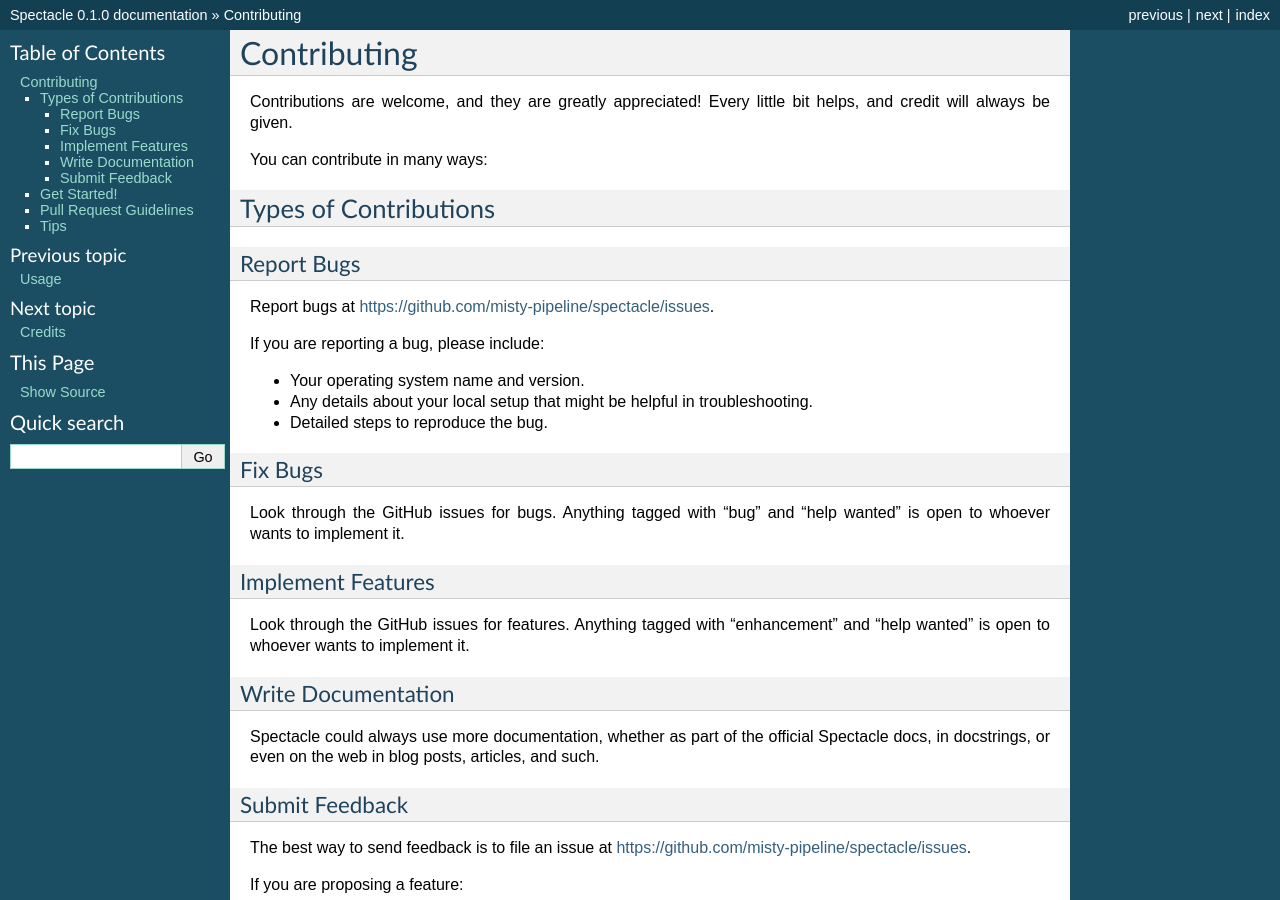
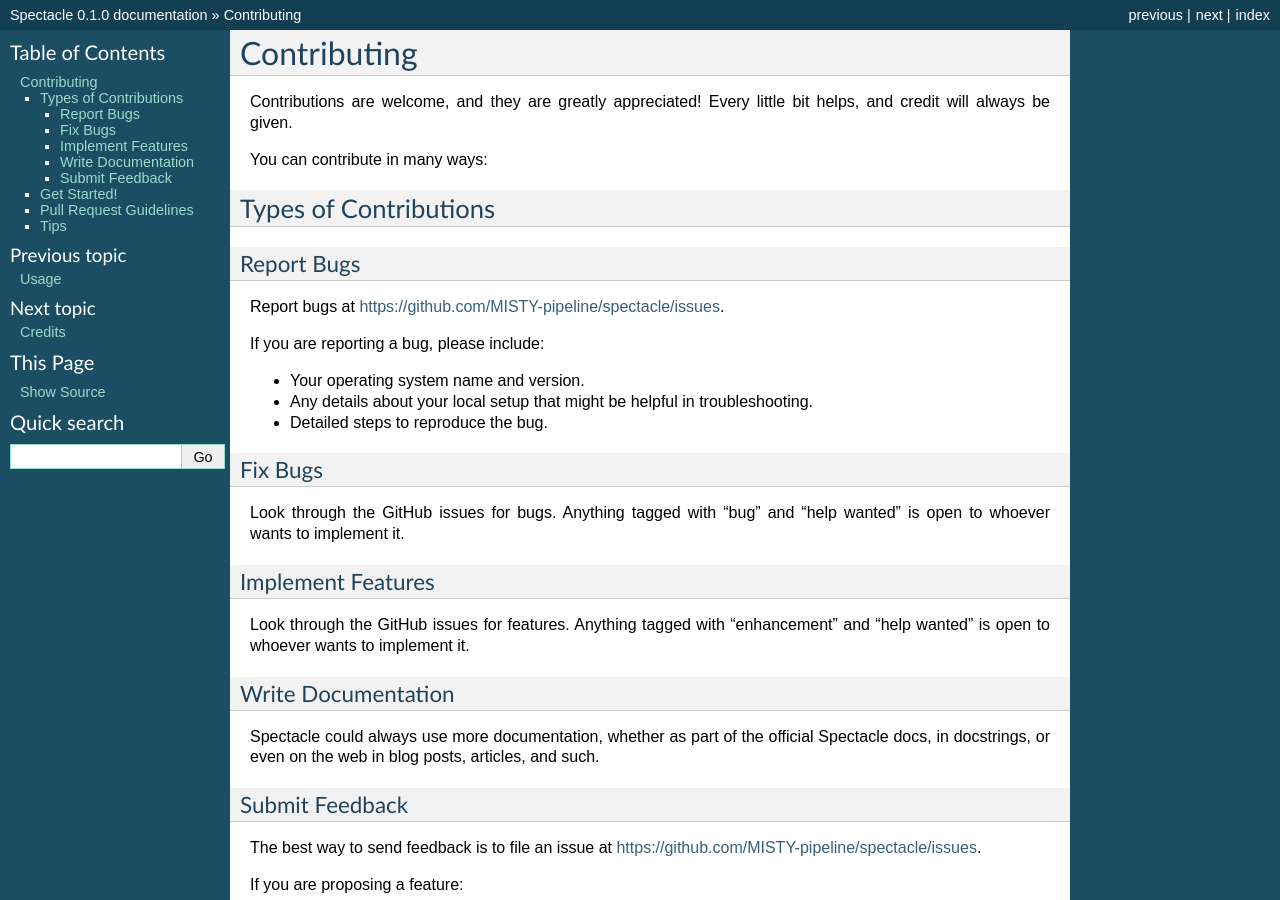
Before and after one commit to MISTY-pipeline/spectacle, a Sphinx documentation site: the page built from docs/contributing.rst, in a window 1280 px wide and 900 px high. Built offline with Sphinx 7.4.7, drawn with Linux system fonts in a browser that asks for light colours; pages that are not in the unit, such as notebooks, are missing from menus; some of the changed text lies outside the part shown.

```diff
--- a/CONTRIBUTING.rst
+++ b/CONTRIBUTING.rst
@@ -15,7 +15,7 @@ Types of Contributions
 Report Bugs
 ~~~~~~~~~~~
 
-Report bugs at https://github.com/misty-pipeline/spectacle/issues.
+Report bugs at https://github.com/MISTY-pipeline/spectacle/issues.
 
 If you are reporting a bug, please include:
 
@@ -45,7 +45,7 @@ articles, and such.
 Submit Feedback
 ~~~~~~~~~~~~~~~
 
-The best way to send feedback is to file an issue at https://github.com/misty-pipeline/spectacle/issues.
+The best way to send feedback is to file an issue at https://github.com/MISTY-pipeline/spectacle/issues.
 
 If you are proposing a feature:
 
@@ -102,7 +102,7 @@ Before you submit a pull request, check that it meets these guidelines:
    your new functionality into a function with a docstring, and add the
    feature to the list in README.rst.
 3. The pull request should work for Python 2.6, 2.7, 3.3, 3.4 and 3.5, and for PyPy. Check
-   https://travis-ci.org/misty-pipeline/spectacle/pull_requests
+   https://travis-ci.org/MISTY-pipeline/spectacle/pull_requests
    and make sure that the tests pass for all supported Python versions.
 
 Tips
--- a/setup.py
+++ b/setup.py
@@ -33,7 +33,7 @@ setup(
     long_description=readme + '\n\n' + history,
     author="Nicholas Earl",
     author_email='nearl@stsci.edu',
-    url='https://github.com/misty-pipeline/spectacle',
+    url='https://github.com/MISTY-pipeline/spectacle',
     packages=find_packages(include=['spectacle']),
     entry_points={
         'console_scripts': []
--- a/travis_pypi_setup.py
+++ b/travis_pypi_setup.py
@@ -20,7 +20,7 @@ except ImportError:
     from urllib.request import urlopen
 
 
-GITHUB_REPO = 'misty-pipeline/spectacle'
+GITHUB_REPO = 'MISTY-pipeline/spectacle'
 TRAVIS_CONFIG_FILE = os.path.join(
     os.path.dirname(os.path.abspath(__file__)), '.travis.yml')
 
```
Also changed, not shown: README.rst (+4 -4 lines), docs/installation.rst (+4 -4 lines), .travis.yml.
